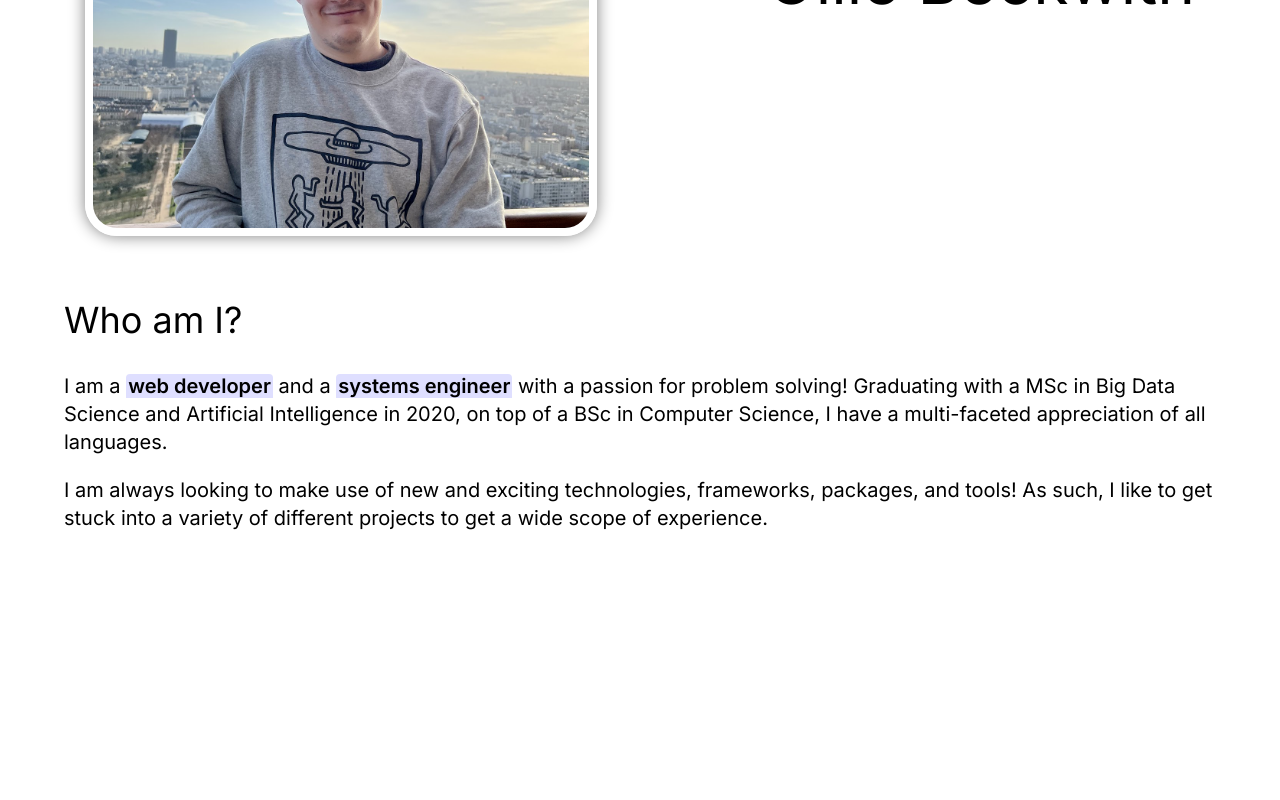
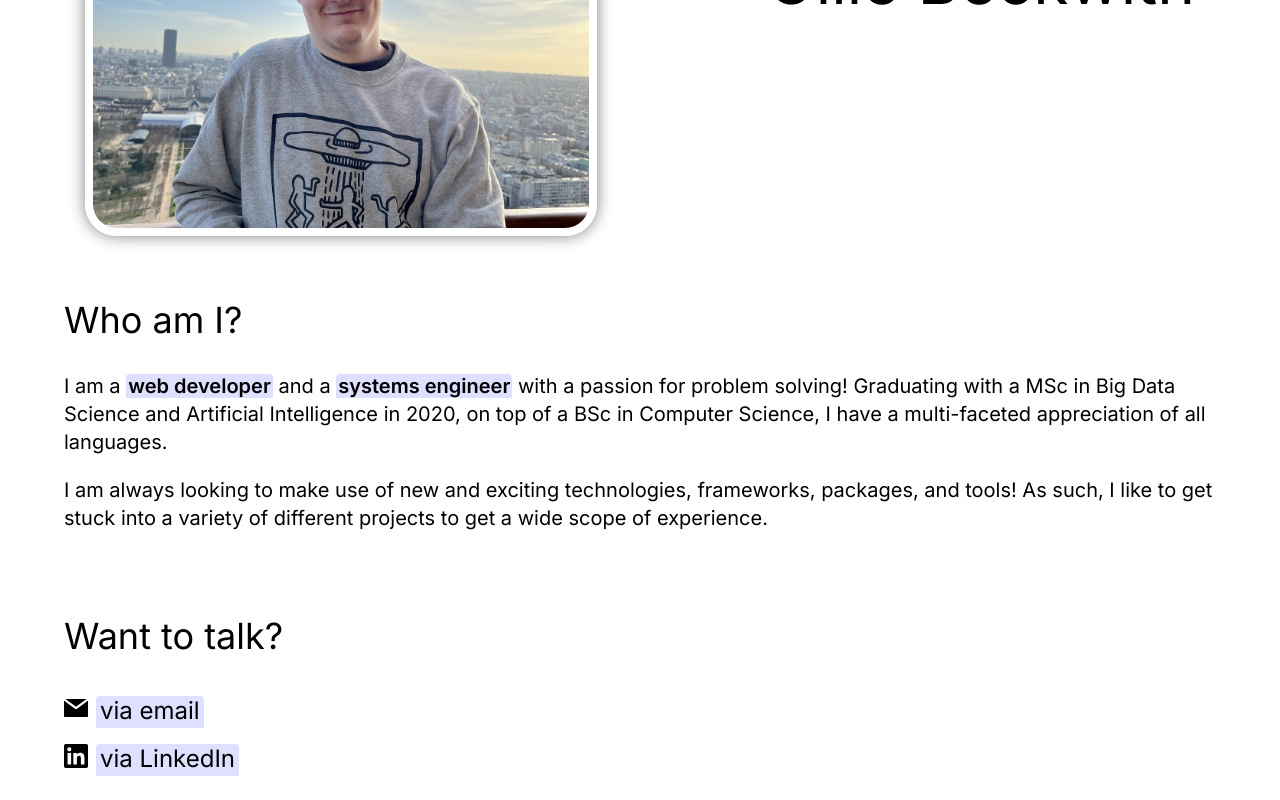
Before and after one commit to OliverBeckwith/oliverbeckwith.github.io, a React (Vite) app: page / in a window 1280 px wide. Shown: the part 292-1092 px from the top of the page. Before the commit the page ends 860 px from the top, so only its background shows below. Built offline with nearby package versions, Linux system fonts and the light colour scheme.

Commit message:
Add contact section with Email and LinkedIn icons

```diff
--- a/src/App.tsx
+++ b/src/App.tsx
@@ -1,6 +1,7 @@
 import { Header } from './components/Header'
 import { GlobalStyles } from './components/GlobalStyles'
 import { About } from './components/About'
+import { Contact } from './components/Contact'
 import { ContentContainer, PageContainer } from './components/PageContainer'
 
 function App() {
@@ -11,6 +12,7 @@ function App() {
       <ContentContainer>
         <Header />
         <About />
+        <Contact />
       </ContentContainer>
     </PageContainer>
   </>
--- /dev/null
+++ b/src/components/Contact/icons/Email.tsx
@@ -0,0 +1,13 @@
+import { ContactIcon } from "../styles.css"
+
+
+export const Email = () => {
+  return (
+    <ContactIcon xmlns="http://www.w3.org/2000/svg" xmlnsXlink="http://www.w3.org/1999/xlink" version="1.1" id="Layer_1" x="0px" y="0px" viewBox="0 0 330.001 330.001" xmlSpace="preserve">
+      <g id="XMLID_348_">
+        <path id="XMLID_350_" d="M173.871,177.097c-2.641,1.936-5.756,2.903-8.87,2.903c-3.116,0-6.23-0.967-8.871-2.903L30,84.602   L0.001,62.603L0,275.001c0.001,8.284,6.716,15,15,15L315.001,290c8.285,0,15-6.716,15-14.999V62.602l-30.001,22L173.871,177.097z" />
+        <polygon id="XMLID_351_" points="165.001,146.4 310.087,40.001 19.911,40  " />
+      </g>
+    </ContactIcon>
+  )
+}
--- /dev/null
+++ b/src/components/Contact/icons/LinkedIn.tsx
@@ -0,0 +1,9 @@
+import { ContactIcon } from "../styles.css"
+
+export const LinkedIn = () => {
+  return (
+    <ContactIcon>
+      <path xmlns="http://www.w3.org/2000/svg" d="M20.447 20.452h-3.554v-5.569c0-1.328-.027-3.037-1.852-3.037-1.853 0-2.136 1.445-2.136 2.939v5.667H9.351V9h3.414v1.561h.046c.477-.9 1.637-1.85 3.37-1.85 3.601 0 4.267 2.37 4.267 5.455v6.286zM5.337 7.433a2.062 2.062 0 0 1-2.063-2.065 2.064 2.064 0 1 1 2.063 2.065zm1.782 13.019H3.555V9h3.564v11.452zM22.225 0H1.771C.792 0 0 .774 0 1.729v20.542C0 23.227.792 24 1.771 24h20.451C23.2 24 24 23.227 24 22.271V1.729C24 .774 23.2 0 22.222 0h.003z" />
+    </ContactIcon>
+  )
+}
--- /dev/null
+++ b/src/components/Contact/index.tsx
@@ -0,0 +1,21 @@
+import { SectionContainer, SectionHeader } from "../common.css"
+import { Email } from "./icons/Email"
+import { LinkedIn } from "./icons/LinkedIn"
+import { ContactMethod, ContactText } from "./styles.css"
+
+
+export const Contact = () => {
+  return (
+    <SectionContainer>
+      <SectionHeader>Want to talk?</SectionHeader>
+      <ContactMethod>
+        <Email />
+        <ContactText>via email</ContactText>
+      </ContactMethod>
+      <ContactMethod>
+        <LinkedIn />
+        <ContactText>via LinkedIn</ContactText>
+      </ContactMethod>
+    </SectionContainer>
+  )
+}
```
